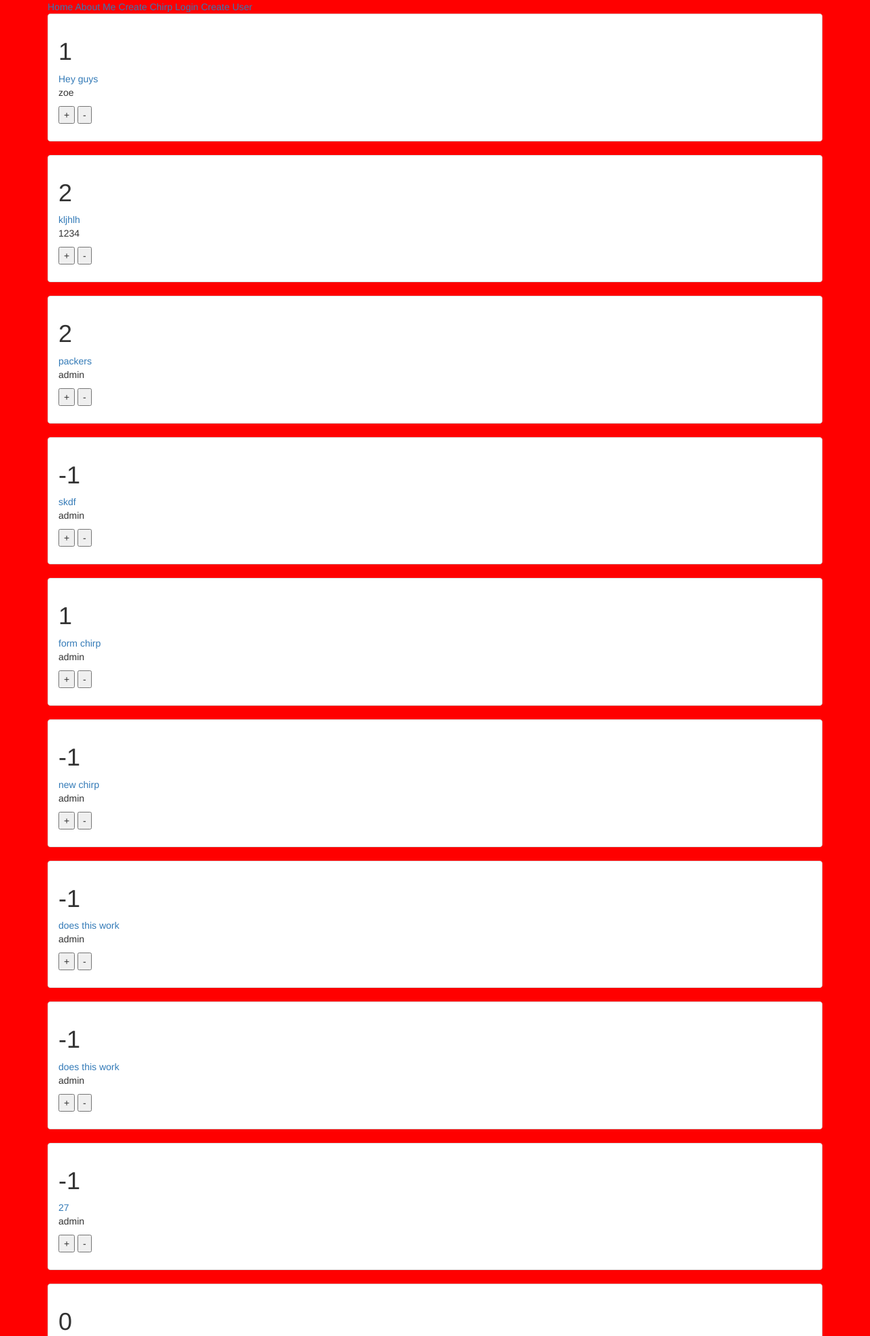
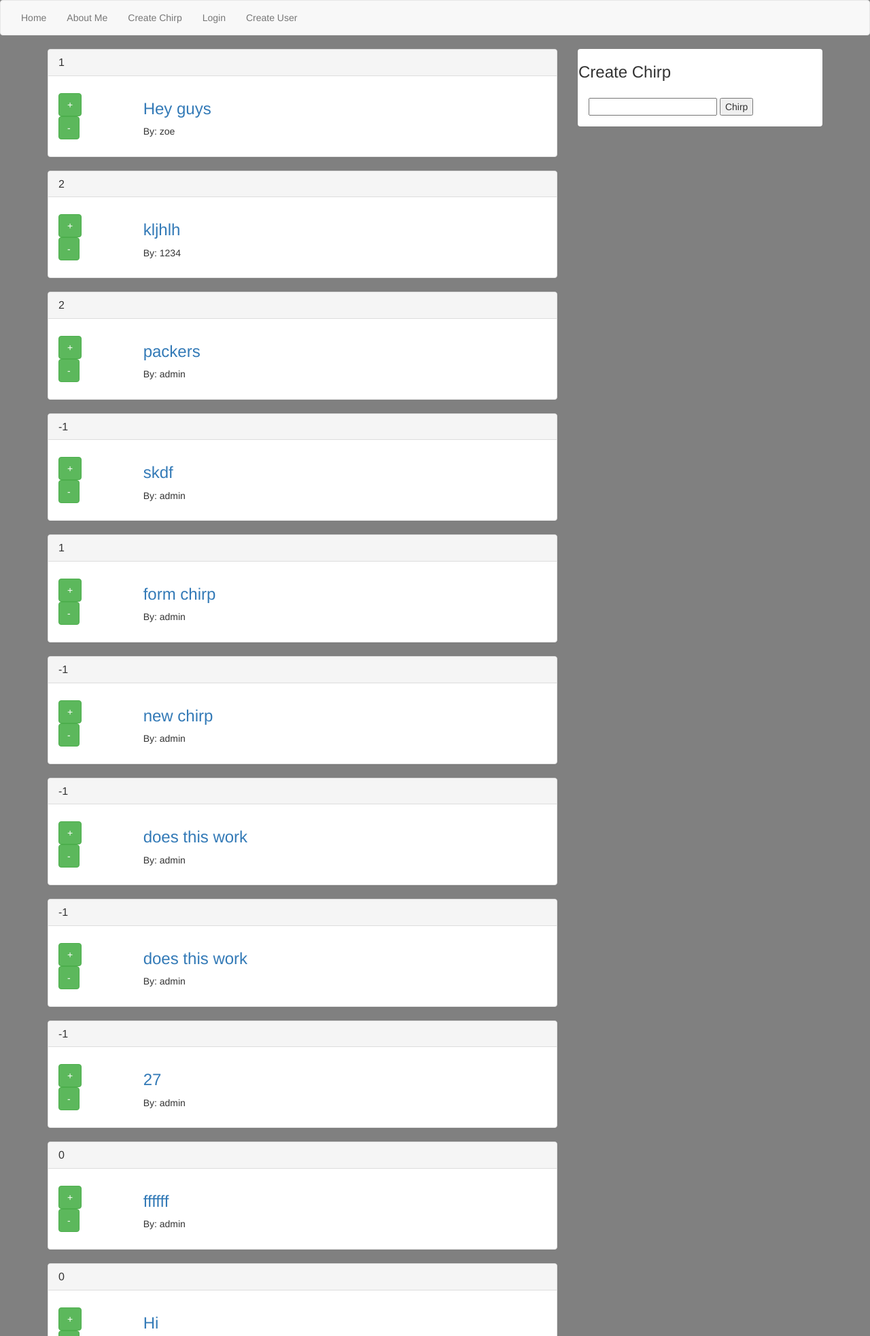
Before and after one commit to cjredmond/class_notes, a Django app: page / in a window 1280 px wide. Shown: the top 1965 px of the page at 68% size. Run offline with Django 3.2, Linux system fonts and the light colour scheme; data comes from the database, SQL or seed files in the repository; both versions use the stored data as it was after the commit; some libraries are stand-ins or nearby versions.

Commit message:
finised coffee house

```diff
--- a/week5/chirper2/app/views.py
+++ b/week5/chirper2/app/views.py
@@ -25,7 +25,7 @@ class ChirpDetailView(DetailView):
 
 class ChirpCreateView(CreateView):
     model = Chirp
-    success_url = "/chirps"
+    success_url = "/"
     fields = ('body',)
 
     def form_valid(self, form):
@@ -35,7 +35,7 @@ class ChirpCreateView(CreateView):
 
 class ChirpUpdateView(UpdateView):
     model = Chirp
-    success_url = "/chirps"
+    success_url = "/"
     fields = ('body',)
 
 
@@ -43,7 +43,7 @@ class ChirpUpdateView(UpdateView):
 class UserCreateView(CreateView):
     model = User
     form_class = UserCreationForm
-    success_url = "/chirps" #show reverse_lazy
+    success_url = "/" #show reverse_lazy
 
 class ChirpVoteView(CreateView):
     model = Vote
--- a/week5/chirper2/templates/base.html
+++ b/week5/chirper2/templates/base.html
@@ -7,21 +7,30 @@
     <link rel="stylesheet" href="{% static 'css/bootstrap.css' %}" media="screen" title="no title">
     <style media="screen">
       body {
-        background-color: red;
+        background-color: grey;
       }
     </style>
   </head>
   <body>
+    <nav class="navbar navbar-default">
+  <div class="container-fluid">
+    <div class="nav navbar-nav">
+      <li><a href="{% url 'chirp_view' %}">Home</a></li>
+      <li><a href="{% url 'about_view' %}">About Me</a></li>
+        <li><a href="{% url 'chirp_create_view' %}">Create Chirp</a></li>
+      {% if not request.user.is_authenticated %}
+        <li><a href="{% url 'login' %}">Login</a></li>
+        <li><a href="{% url 'user_create_view' %}">Create User</a></li>
+      {% else %}
+          <li><a href="{% url 'logout' %}?next={% url 'chirp_view' %}">Logout</a>
+      {% endif %}
+
+    </div>
+  </div>
+</nav>
     <div class="container">
-      <a href="{% url 'chirp_view' %}">Home</a>
-      <a href="{% url 'about_view' %}">About Me</a>
-      <a href="{% url 'chirp_create_view' %}">Create Chirp</a>
-      {% if not request.user.is_authenticated %}
-      <a href="{% url 'login' %}">Login</a>
-      <a href="{% url 'user_create_view' %}">Create User</a>
-      {% else %}
-        <a href="{% url 'logout' %}?next={% url 'chirp_view' %}">Logout</a>
-      {% endif %}
+
+
 
         {% block content %}
         {% endblock %}
--- a/week5/chirper2/templates/chirps.html
+++ b/week5/chirper2/templates/chirps.html
@@ -2,27 +2,63 @@
 
 
 {% block content %}
+<div class="row">
+  <div class="col-md-8">
+
 {% for chirp in object_list %}
 <div class="panel panel-default">
+  <div class="panel-heading">
+<h3 class="panel-title">{{chirp.score}}</h3>
+  </div>
+
   <div class="panel-body">
-    <h1>{{chirp.score }}</h1>
-    <a href="{% url 'chirp_detail_view' chirp.id %}">{{ chirp.body}}</a>
-<p>
-  {{chirp.user}}
-</p>
+    <div class="row">
+      <div class="col-md-2">
         <p>
           <form class="" action="{% url 'chirp_upvote_view' chirp.id %}" method="post">
             {% csrf_token %}
             <input type="hidden" name="value" value="true">
-    <input type="submit" name="" value="+">
+            <input type="submit" name="" value="+" class="btn btn-success btn-md">
+          </form>
 
           <form class="" action="{% url 'chirp_downvote_view' chirp.id %}" method="post">
             {% csrf_token %}
             <input type="hidden" name="value" value="false">
-    <input type="submit" name="" value="-">
+            <input type="submit" name="" value="-" class="btn btn-success btn-md">
           </form>
         </p>
+
+      </div>
+      <div class="col-md-10">
+        <a href="{% url 'chirp_detail_view' chirp.id %}"><h3>{{ chirp.body}}</h3></a>
+    <p>
+      By: {{chirp.user}}
+    </p>
+      </div>
+
     </div>
   </div>
+</div>
+
 {% endfor %}
+</div>
+<div class="col-md-4">
+  <div class="panel">
+      <div class="panel-title">
+<h3>Create Chirp</h3>
+      </div>
+      <div class="panel-body">
+        <form class="" action="{%  url 'chirp_create_view' %}" method="post">
+            {% csrf_token %}
+          <input type="text" name="body" value="">
+          <input type="submit" name="" value="Chirp">
+        </form>
+
+      </div>
+
+
+  </div>
+
+</div>
+  </div>
 {% endblock %}
--- a/week6/generic/generic/urls.py
+++ b/week6/generic/generic/urls.py
@@ -1,12 +1,12 @@
 from django.conf.urls import url, include
 from django.contrib import admin
-from menu.views import IndexView, ProfileView, SpecialUpdateView, SpecialDeleteView
+from menu.views import IndexView, ProfileUpdateView, SpecialUpdateView, SpecialDeleteView
 
 urlpatterns = [
     url(r'^admin/', admin.site.urls),
     url(r'^', include('django.contrib.auth.urls')),
     url(r'^$', IndexView.as_view(), name="index_view"),
-    url(r'^accounts/profile/$', ProfileView.as_view(), name="profile_view"),
+    url(r'^accounts/profile/$', ProfileUpdateView.as_view(), name="profile_view"),
     url(r'^special/(?P<pk>\d+)/update/$', SpecialUpdateView.as_view(), name="special_update_view"),
     url(r'^special/(?P<pk>\d+)/delete/$', SpecialDeleteView.as_view(), name="special_delete_view"),
 
```
Also changed, not shown: week6/day2_decorators.py (added, +13 -0 lines), week6/day2_super.py (added, +18 -0 lines), week6/generic/menu/views.py (+13 -2 lines), week6/generic/templates/profile.html (+7 -0 lines), week5/chirper2/db.sqlite3, week6/generic/db.sqlite3, 1 other file. Lines whose indentation alone changed are shown as unchanged.
